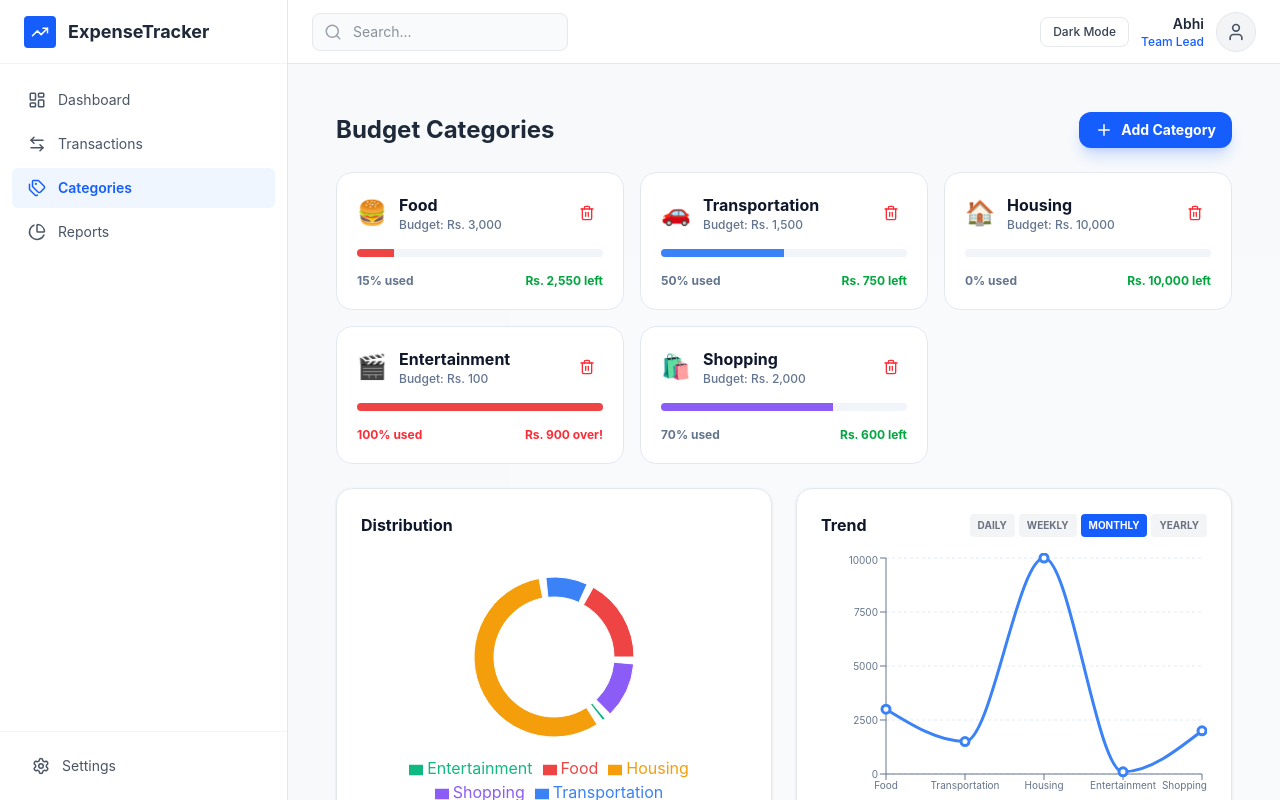
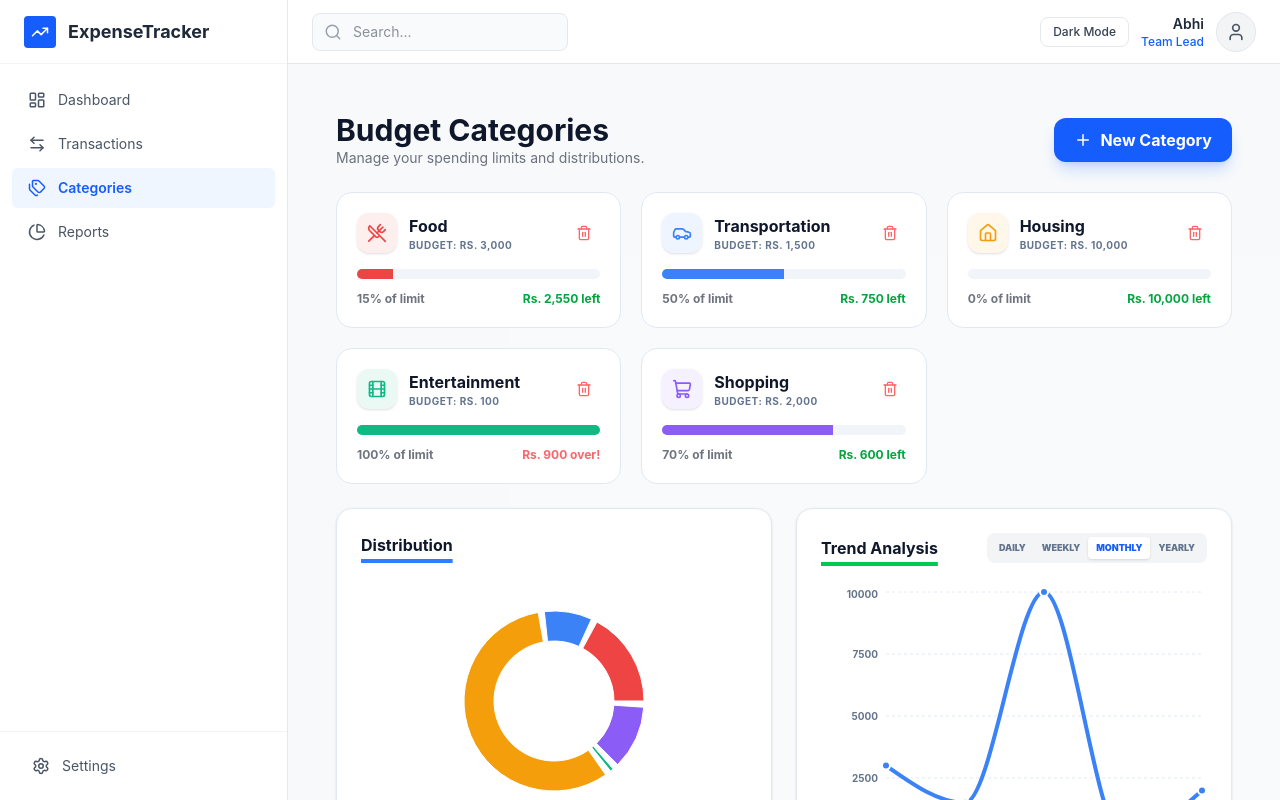
Before and after one commit to ProAbhi12/Expense-Tracker-B, a React (Vite) app: page /categories in a window 1280 px wide. Built offline with nearby package versions, Linux system fonts and the light colour scheme.

Commit message:
minor changes in categories

```diff
--- a/src/pages/Category.jsx
+++ b/src/pages/Category.jsx
@@ -10,51 +10,49 @@ import {
 } from 'recharts';
 import { useTheme } from '../context/ThemeContext';
 
+// ========== CONSTANTS & HELPERS ==========
 const CATEGORY_OPTIONS = [
-  { category: 'Food', icon: '🍔', color: '#ef4444' },
-  { category: 'Transportation', icon: '🚗', color: '#3b82f6' },
-  { category: 'Housing', icon: '🏠', color: '#f59e0b' },
-  { category: 'Entertainment', icon: '🎬', color: '#10b981' },
-  { category: 'Shopping', icon: '🛍️', color: '#8b5cf6' },
-  { category: 'Utilities', icon: '💡', color: '#06b6d4' },
-  { category: 'Health', icon: '💊', color: '#ec4899' },
-  { category: 'Education', icon: '📚', color: '#f97316' },
+  { category: 'Food', color: '#ef4444' },
+  { category: 'Transportation', color: '#3b82f6' },
+  { category: 'Housing', color: '#f59e0b' },
+  { category: 'Entertainment', color: '#10b981' },
+  { category: 'Shopping', color: '#8b5cf6' },
+  { category: 'Utilities', color: '#06b6d4' },
+  { category: 'Health', color: '#ec4899' },
+  { category: 'Gym', color: '#7c3aed' },
+  { category: 'Education', color: '#f97316' },
 ];
 
 const COLOR_SWATCHES = ['#ef4444', '#f97316', '#f59e0b', '#22c55e', '#06b6d4', '#3b82f6', '#8b5cf6', '#ec4899', '#334155'];
-
-const trendMultipliers = {
-  daily: 0.08,
-  weekly: 0.35,
-  monthly: 1,
-  yearly: 12,
-};
+const trendMultipliers = { daily: 0.08, weekly: 0.35, monthly: 1, yearly: 12 };
 
 const formatCurrency = amount => `Rs. ${amount.toLocaleString()}`;
 
-const parseAmountInput = value => {
-  const sanitized = value.toString().replace(/,/g, '').trim();
-  const parsed = Number(sanitized);
-  return Number.isFinite(parsed) ? parsed : NaN;
+const getIconComponent = (categoryName) => {
+  const iconMap = {
+    'Food': UtensilsCrossed,
+    'Transportation': Car,
+    'Housing': Home,
+    'Entertainment': Film,
+    'Shopping': ShoppingCart,
+    'Utilities': Lightbulb,
+    'Health': Heart,
+    'Gym': Heart,
+    'Education': BookOpen,
+  };
+  return iconMap[categoryName] || Receipt;
 };
 
-/**
- * Smart icon matching for custom categories - matches keywords
- */
-const getSmartIconForCategory = (categoryName) => {
+const getSmartIconForCustom = (categoryName) => {
   const name = categoryName.toLowerCase().trim();
-  const preset = CATEGORY_OPTIONS.find(item => item.category.toLowerCase() === name);
-  if (preset) return { display: preset.icon, color: preset.color };
-
-  if (['petrol', 'gas', 'car', 'bike', 'taxi'].some(k => name.includes(k))) return { display: <Car size={20}/>, color: '#3b82f6' };
-  if (['food', 'grocery', 'eat', 'meal', 'restaurant'].some(k => name.includes(k))) return { display: <UtensilsCrossed size={20}/>, color: '#ef4444' };
-  if (['electricity', 'bill', 'internet', 'wifi', 'phone'].some(k => name.includes(k))) return { display: <Lightbulb size={20}/>, color: '#06b6d4' };
-  if (['movie', 'game', 'party', 'fun'].some(k => name.includes(k))) return { display: <Film size={20}/>, color: '#10b981' };
-  if (['doctor', 'medicine', 'health', 'gym'].some(k => name.includes(k))) return { display: <Heart size={20}/>, color: '#ec4899' };
-  if (['shopping', 'buy', 'clothes', 'mall'].some(k => name.includes(k))) return { display: <ShoppingCart size={20}/>, color: '#8b5cf6' };
-  if (['rent', 'home', 'house', 'room'].some(k => name.includes(k))) return { display: <Home size={20}/>, color: '#f59e0b' };
-
-  return { display: <Receipt size={20}/>, color: '#9ca3af' };
+  if (['petrol', 'gas', 'car', 'bike', 'taxi'].some(k => name.includes(k))) return { icon: Car, color: '#3b82f6' };
+  if (['food', 'grocery', 'eat', 'meal', 'restaurant'].some(k => name.includes(k))) return { icon: UtensilsCrossed, color: '#ef4444' };
+  if (['bill', 'wifi', 'phone'].some(k => name.includes(k))) return { icon: Lightbulb, color: '#06b6d4' };
+  if (['movie', 'game', 'fun'].some(k => name.includes(k))) return { icon: Film, color: '#10b981' };
+  if (['gym', 'health', 'doctor'].some(k => name.includes(k))) return { icon: Heart, color: '#ec4899' };
+  if (['shopping', 'buy', 'clothes'].some(k => name.includes(k))) return { icon: ShoppingCart, color: '#8b5cf6' };
+  if (['rent', 'home', 'house'].some(k => name.includes(k))) return { icon: Home, color: '#f59e0b' };
+  return { icon: BookOpen, color: '#9ca3af' };
 };
 
 // ========== ADD BUDGET MODAL COMPONENT ==========
@@ -62,6 +60,7 @@ const AddBudgetModal = ({ onClose }) => {
   const { addBudget } = useApp();
   const { dark } = useTheme();
   const [selectedPreset, setSelectedPreset] = useState(CATEGORY_OPTIONS[0].category);
+  const [dropdownOpen, setDropdownOpen] = useState(false);
   const [error, setError] = useState('');
   const [form, setForm] = useState({
     category: CATEGORY_OPTIONS[0].category,
@@ -69,58 +68,61 @@ const AddBudgetModal = ({ onClose }) => {
     color: CATEGORY_OPTIONS[0].color,
   });
 
-  const onPresetChange = e => {
-    const categoryName = e.target.value;
-    setSelectedPreset(categoryName);
-    if (categoryName === 'custom') {
-      setForm(p => ({ ...p, category: '', color: COLOR_SWATCHES[0] }));
-    } else {
-      const option = CATEGORY_OPTIONS.find(item => item.category === categoryName);
-      setForm({ category: option.category, budget: form.budget, color: option.color });
-    }
-  };
-
   const onSubmit = () => {
-    const budgetValue = parseAmountInput(form.budget);
-    if (!form.category.trim()) return setError('Enter a name');
-    if (!budgetValue || budgetValue <= 0) return setError('Enter a valid amount');
-    addBudget({ category: form.category, budget: budgetValue, color: form.color });
+    const amount = parseFloat(form.budget.replace(/,/g, ''));
+    if (!form.category.trim()) return setError('Please enter a name');
+    if (isNaN(amount) || amount <= 0) return setError('Please enter a valid amount');
+    addBudget({ ...form, budget: amount });
     onClose();
   };
 
   return (
     <div className="fixed inset-0 z-[100] flex items-center justify-center bg-slate-950/40 p-4 backdrop-blur-sm" onClick={onClose}>
-      <div className={`w-full max-w-lg rounded-2xl border p-6 shadow-2xl animate-in zoom-in duration-200 ${dark ? "border-slate-700 bg-slate-900 text-slate-100" : "border-slate-200 bg-white"}`} onClick={e => e.stopPropagation()}>
-        <h2 className="mb-5 text-xl font-bold">Add Budget Category</h2>
-        <div className="space-y-4">
-          <div>
-            <label className="mb-2 block text-sm font-medium">Select Category</label>
-            <select value={selectedPreset} onChange={onPresetChange} className={`w-full rounded-xl border px-3 py-2 text-sm outline-none ${dark ? "border-slate-700 bg-slate-800" : "border-slate-300"}`}>
-              {CATEGORY_OPTIONS.map(item => <option key={item.category} value={item.category}>{item.icon} {item.category}</option>)}
-              <option value="custom">Custom Category</option>
-            </select>
-          </div>
-          {selectedPreset === 'custom' && (
-            <div>
-              <label className="mb-2 block text-sm font-medium">Custom Name</label>
-              <input value={form.category} onChange={e => setForm({...form, category: e.target.value})} className={`w-full rounded-xl border px-3 py-2 text-sm outline-none ${dark ? "border-slate-700 bg-slate-800" : "border-slate-300"}`} placeholder="e.g. Groceries" />
+      <div className={`w-full max-w-lg rounded-2xl border p-6 shadow-2xl animate-in zoom-in duration-200 ${dark ? "border-slate-700 bg-slate-900 text-slate-100" : "border-slate-200 bg-white text-slate-900"}`} onClick={e => e.stopPropagation()}>
+        <h2 className="text-xl font-bold mb-5">Add Budget Category</h2>
+
+        {/* Category Picker */}
+        <div className="mb-4 relative">
+          <label className="block text-sm font-medium mb-1 opacity-70">Category</label>
+          <button
+            onClick={() => setDropdownOpen(!dropdownOpen)}
+            className={`w-full p-2.5 border rounded-xl flex justify-between items-center ${dark ? "bg-slate-800 border-slate-700" : "bg-gray-50 border-gray-300"}`}
+          >
+            <span>{selectedPreset === 'custom' ? '✨ Custom Category' : selectedPreset}</span>
+            <span>▼</span>
+          </button>
+
+          {dropdownOpen && (
+            <div className={`absolute top-full left-0 right-0 z-50 mt-1 rounded-xl border shadow-xl max-h-48 overflow-y-auto ${dark ? "bg-slate-800 border-slate-700" : "bg-white border-gray-200"}`}>
+              {CATEGORY_OPTIONS.map(opt => (
+                <button key={opt.category} onClick={() => { setSelectedPreset(opt.category); setForm({...form, category: opt.category, color: opt.color}); setDropdownOpen(false); }} className="w-full p-3 text-left hover:bg-blue-500 hover:text-white transition-colors border-b last:border-0 border-opacity-10">{opt.category}</button>
+              ))}
+              <button onClick={() => { setSelectedPreset('custom'); setForm({...form, category: ''}); setDropdownOpen(false); }} className="w-full p-3 text-left text-blue-500 font-bold hover:bg-blue-50">Create Custom</button>
             </div>
           )}
-          <div>
-            <label className="mb-2 block text-sm font-medium">Budget Amount (Rs.)</label>
-            <input value={form.budget} onChange={e => setForm({...form, budget: e.target.value})} className={`w-full rounded-xl border px-3 py-2 text-sm outline-none ${dark ? "border-slate-700 bg-slate-800" : "border-slate-300"}`} placeholder="e.g. 1500" />
-          </div>
-          {error && <p className="text-sm text-red-500 font-bold">{error}</p>}
-          <div>
-            <label className="mb-2 block text-sm font-medium">Color</label>
-            <div className="flex flex-wrap gap-2">
-              {COLOR_SWATCHES.map(c => <button key={c} onClick={() => setForm({...form, color: c})} className={`h-7 w-7 rounded-full border-2 ${form.color === c ? 'border-blue-500 scale-110' : 'border-transparent'}`} style={{ background: c }} />)}
+        </div>
+
+        {selectedPreset === 'custom' && (
+          <div className="mb-4 animate-in slide-in-from-top-2 duration-200">
+            <label className="block text-sm font-medium mb-1 opacity-70">Custom Name</label>
+            <input value={form.category} maxLength={20} onChange={e => { const smart = getSmartIconForCustom(e.target.value); setForm({...form, category: e.target.value, color: smart.color}); }} className={`w-full p-2.5 border rounded-xl ${dark ? "bg-slate-800 border-slate-700" : "bg-gray-50 border-gray-300"}`} placeholder="e.g. Petrol, Gym..." />
+            <div className="flex justify-between mt-1 text-[10px] uppercase font-bold opacity-50">
+               <span>Smart Icon Enabled</span>
+               <span>{form.category.length}/20</span>
             </div>
           </div>
+        )}
+
+        <div className="mb-4">
+          <label className="block text-sm font-medium mb-1 opacity-70">Budget Amount (Rs.)</label>
+          <input value={form.budget} onChange={e => setForm({...form, budget: e.target.value})} className={`w-full p-2.5 border rounded-xl font-bold ${dark ? "bg-slate-800 border-slate-700" : "bg-gray-50 border-gray-300"}`} placeholder="e.g. 1500" />
         </div>
-        <div className="mt-6 flex justify-end gap-3">
-          <button onClick={onClose} className="px-4 py-2 text-sm font-medium text-slate-500">Cancel</button>
-          <button onClick={onSubmit} className="rounded-xl bg-blue-600 px-6 py-2 text-sm font-bold text-white shadow-lg shadow-blue-600/20 hover:bg-blue-700">Save</button>
+
+        {error && <p className="text-red-500 text-sm font-bold mb-4">{error}</p>}
+
+        <div className="flex justify-end gap-3 mt-6">
+          <button onClick={onClose} className="px-4 py-2 text-sm font-medium opacity-70 hover:opacity-100">Cancel</button>
+          <button onClick={onSubmit} className="bg-blue-600 text-white px-6 py-2 rounded-xl font-bold shadow-lg shadow-blue-600/20 hover:bg-blue-700">Add Category</button>
         </div>
       </div>
     </div>
@@ -131,66 +133,111 @@ const AddBudgetModal = ({ onClose }) => {
 const BudgetCard = ({ budget }) => {
   const { getSpentByCategory, deleteBudget } = useApp();
   const { dark } = useTheme();
-  const { display: icon, color } = getSmartIconForCategory(budget.category);
+
+  const smart = getSmartIconForCustom(budget.category);
+  const Icon = selectedPreset => {
+     const preset = CATEGORY_OPTIONS.find(c => c.category === selectedPreset);
+     return preset ? getIconComponent(preset.category) : smart.icon;
+  };
+  const ActualIcon = Icon(budget.category);
+
   const spent = getSpentByCategory(budget.category);
   const remaining = budget.budget - spent;
   const percentage = Math.min((spent / budget.budget) * 100, 100);
-  const isOver = spent > budget.budget;
 
   return (
     <div className={`rounded-2xl border p-5 transition hover:shadow-md ${dark ? "border-slate-700 bg-slate-900" : "border-slate-200 bg-white"}`}>
       <div className="flex items-center justify-between mb-4">
         <div className="flex items-center gap-3">
-          <span className="text-2xl">{icon}</span>
+          <div className="p-2.5 rounded-xl shadow-sm" style={{ backgroundColor: `${budget.color}15`, color: budget.color }}>
+             <ActualIcon size={20} />
+          </div>
           <div>
-            <h3 className={`text-base font-bold ${dark ? "text-slate-100" : "text-slate-900"}`}>{budget.category}</h3>
-            <p className="text-xs text-slate-500 font-medium">Budget: {formatCurrency(budget.budget)}</p>
+            <h3 className={`text-base font-bold ${dark ? "text-white" : "text-slate-900"}`}>{budget.category}</h3>
+            <p className="text-[10px] text-slate-500 font-bold uppercase tracking-wider">Budget: {formatCurrency(budget.budget)}</p>
           </div>
         </div>
-        <button className="p-2 text-red-500 hover:bg-red-50 rounded-lg transition" onClick={() => deleteBudget(budget.id)}><Trash2 size={16} /></button>
+        <button onClick={() => deleteBudget(budget.id)} className="p-2 text-red-400 hover:text-red-600 hover:bg-red-50 rounded-lg transition-colors"><Trash2 size={16} /></button>
       </div>
-      <div className={`mb-4 h-2 w-full rounded-full overflow-hidden ${dark ? "bg-slate-800" : "bg-slate-100"}`}>
-        <div className="h-full transition-all duration-500" style={{ width: `${percentage}%`, background: isOver ? '#ef4444' : color }} />
+      <div className={`h-2.5 w-full rounded-full overflow-hidden ${dark ? "bg-slate-800" : "bg-slate-100"}`}>
+        <div className="h-full transition-all duration-700 ease-out" style={{ width: `${percentage}%`, background: budget.color }} />
       </div>
-      <div className="flex justify-between text-xs font-bold">
-        <span className={isOver ? 'text-red-500' : 'text-slate-500'}>{Math.round(percentage)}% used</span>
-        <span className={isOver ? 'text-red-500' : 'text-green-600'}>{isOver ? `Rs. ${Math.abs(remaining)} over!` : `${formatCurrency(remaining)} left`}</span>
+      <div className="flex justify-between mt-3 text-xs font-bold">
+        <span className="opacity-60">{Math.round(percentage)}% of limit</span>
+        <span className={remaining < 0 ? "text-red-500 animate-pulse" : "text-green-600"}>{remaining < 0 ? `Rs. ${Math.abs(remaining)} over!` : `${formatCurrency(remaining)} left`}</span>
       </div>
     </div>
   );
 };
 
-// ========== MAIN BUDGETS PAGE ==========
+// ========== MAIN PAGE ==========
 const Budgets = () => {
   const { budgets } = useApp();
   const { dark } = useTheme();
   const [showModal, setShowModal] = useState(false);
   const [trendRange, setTrendRange] = useState('monthly');
 
-  const chartData = budgets.map(item => ({ name: item.category, value: item.budget, color: item.color }));
-  const trendData = budgets.map(item => ({ label: item.category, value: item.budget * trendMultipliers[trendRange] }));
+  const axisStroke = dark ? '#94a3b8' : '#64748b';
+  const gridStroke = dark ? '#334155' : '#e2e8f0';
+
+  const chartData = budgets.map(b => ({ name: b.category, value: b.budget, color: b.color }));
+  const trendData = budgets.map(b => ({ label: b.category, value: b.budget * trendMultipliers[trendRange] }));
 
   return (
-    <div className="space-y-6">
-      <div className="flex justify-between items-center">
-        <h2 className={`text-2xl font-bold ${dark ? "text-slate-100" : "text-gray-800"}`}>Budget Categories</h2>
-        <button onClick={() => setShowModal(true)} className="flex items-center gap-2 rounded-xl bg-blue-600 px-4 py-2 text-sm font-bold text-white shadow-lg shadow-blue-600/20 hover:bg-blue-700">
-          <Plus size={18} /> Add Category
+    <div className="space-y-6 pb-20">
+      <div className="flex flex-col sm:flex-row justify-between items-start sm:items-center gap-4">
+        <div>
+           <h2 className={`text-2xl sm:text-3xl font-bold ${dark ? "text-white" : "text-slate-900"}`}>Budget Categories</h2>
+           <p className="text-sm opacity-60">Manage your spending limits and distributions.</p>
+        </div>
+        <button onClick={() => setShowModal(true)} className="bg-blue-600 text-white px-5 py-2.5 rounded-xl font-bold flex items-center gap-2 shadow-lg shadow-blue-600/20 active:scale-95 transition-all">
+          <Plus size={18} /> New Category
         </button>
       </div>
-      <div className="grid grid-cols-1 gap-4 sm:grid-cols-2 xl:grid-cols-3">
-        {budgets.map(budget => <BudgetCard key={budget.id} budget={budget} />)}
+
+      <div className="grid grid-cols-1 md:grid-cols-2 lg:grid-cols-3 gap-5">
+        {budgets.map(b => <BudgetCard key={b.id} budget={b} />)}
       </div>
-      <div className="grid grid-cols-1 lg:grid-cols-2 gap-6 pb-10">
-        <div className={`rounded-2xl border p-6 ${dark ? "border-slate-700 bg-slate-900 shadow-lg" : "border-slate-200 bg-white shadow-sm"}`}>
-          <h3 className="font-bold mb-4">Distribution</h3>
-          <div className="h-64"><ResponsiveContainer width="100%" height="100%"><PieChart><Pie data={chartData} cx="50%" cy="50%" innerRadius={60} outerRadius={80} paddingAngle={5} dataKey="value">{chartData.map((e, i) => <Cell key={i} fill={e.color} />)}</Pie><Tooltip /><Legend /></PieChart></ResponsiveContainer></div>
+
+      <div className="grid grid-cols-1 lg:grid-cols-2 gap-6">
+        <div className={`rounded-2xl border p-6 shadow-sm ${dark ? "bg-slate-900 border-slate-700" : "bg-white border-slate-200"}`}>
+          <h3 className="font-bold mb-6 flex items-center gap-2 underline decoration-blue-500 decoration-4 underline-offset-8">Distribution</h3>
+          <div className="h-72">
+            <ResponsiveContainer width="100%" height="100%">
+              <PieChart>
+                <Pie data={chartData} cx="50%" cy="50%" innerRadius={60} outerRadius={90} paddingAngle={4} dataKey="value">
+                  {chartData.map((e, i) => <Cell key={i} fill={e.color} />)}
+                </Pie>
+                <Tooltip contentStyle={{ borderRadius: '12px', border: 'none', boxShadow: '0 10px 15px -3px rgb(0 0 0 / 0.1)' }} />
+                <Legend iconType="circle" />
+              </PieChart>
+            </ResponsiveContainer>
+          </div>
         </div>
-        <div className={`rounded-2xl border p-6 ${dark ? "border-slate-700 bg-slate-900 shadow-lg" : "border-slate-200 bg-white shadow-sm"}`}>
-          <div className="flex justify-between items-center mb-4"><h3 className="font-bold">Trend</h3><div className="flex gap-1">{['daily', 'weekly', 'monthly', 'yearly'].map(r => <button key={r} onClick={() => setTrendRange(r)} className={`px-2 py-1 text-[10px] font-bold rounded uppercase ${trendRange === r ? 'bg-blue-600 text-white' : 'bg-gray-100 text-gray-500'}`}>{r}</button>)}</div></div>
-          <div className="h-64"><ResponsiveContainer width="100%" height="100%"><LineChart data={trendData}><CartesianGrid strokeDasharray="3 3" vertical={false} stroke={dark ? "#334155" : "#e2e8f0"} /><XAxis dataKey="label" stroke={dark ? "#94a3b8" : "#64748b"} tick={{fontSize: 10}} /><YAxis stroke={dark ? "#94a3b8" : "#64748b"} tick={{fontSize: 10}} /><Tooltip /><Line type="monotone" dataKey="value" stroke="#3b82f6" strokeWidth={3} dot={{ r: 4 }} /></LineChart></ResponsiveContainer></div>
+
+        <div className={`rounded-2xl border p-6 shadow-sm ${dark ? "bg-slate-900 border-slate-700" : "bg-white border-slate-200"}`}>
+          <div className="flex justify-between items-center mb-6">
+            <h3 className="font-bold underline decoration-green-500 decoration-4 underline-offset-8">Trend Analysis</h3>
+            <div className="flex bg-gray-100 dark:bg-slate-800 p-1 rounded-lg">
+              {['daily', 'weekly', 'monthly', 'yearly'].map(r => (
+                <button key={r} onClick={() => setTrendRange(r)} className={`px-2 py-1 text-[9px] font-black rounded uppercase transition-all ${trendRange === r ? 'bg-white dark:bg-slate-700 text-blue-600 shadow-sm' : 'text-slate-500 hover:text-slate-700'}`}>{r}</button>
+              ))}
+            </div>
+          </div>
+          <div className="h-72">
+            <ResponsiveContainer width="100%" height="100%">
+              <LineChart data={trendData}>
+                <CartesianGrid strokeDasharray="3 3" vertical={false} stroke={gridStroke} />
+                <XAxis dataKey="label" stroke={axisStroke} axisLine={false} tickLine={false} tick={{fontSize: 10, fontWeight: 'bold'}} />
+                <YAxis stroke={axisStroke} axisLine={false} tickLine={false} tick={{fontSize: 10, fontWeight: 'bold'}} />
+                <Tooltip />
+                <Line type="monotone" dataKey="value" name="Budget" stroke="#3b82f6" strokeWidth={4} dot={{ r: 4, fill: '#3b82f6', strokeWidth: 2, stroke: '#fff' }} activeDot={{ r: 7 }} />
+              </LineChart>
+            </ResponsiveContainer>
+          </div>
         </div>
       </div>
+
       {showModal && <AddBudgetModal onClose={() => setShowModal(false)} />}
     </div>
   );
```
